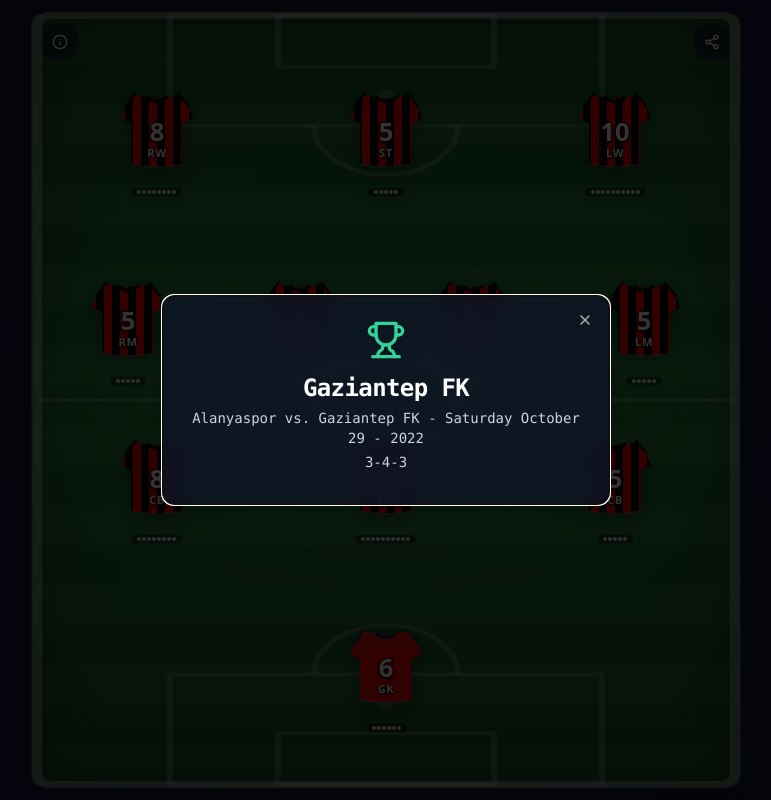
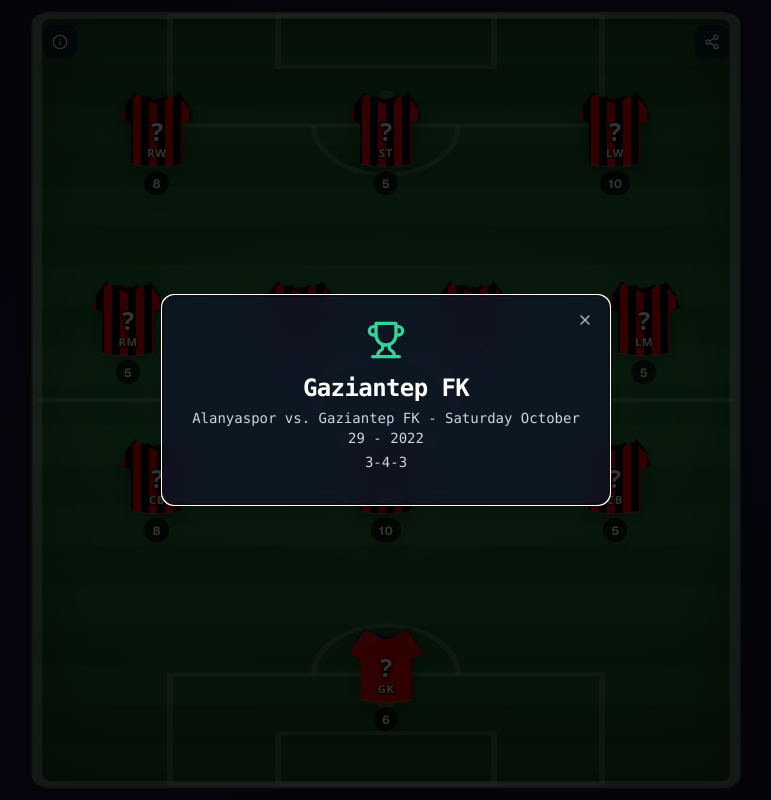
Before and after one commit to otaliptus/missing-eleven-tr, a Next.js app: page / in a window 1280 px wide. Shown: the whole page, without its empty margins (254-1025 px from the left). Built offline with nearby package versions, Linux system fonts and the light colour scheme.

Commit message:
ui: move letter count under jersey

```diff
--- a/components/jersey.tsx
+++ b/components/jersey.tsx
@@ -170,7 +170,7 @@ export function Jersey({ player, state, className, team }: JerseyProps) {
             fontFamily: "system-ui, sans-serif"
           }}
         >
-          {isSolved ? "✓" : isFailed ? "✗" : normalizePlayerName(player.name).length}
+          {isSolved ? "✓" : isFailed ? "✗" : "?"}
         </text>
 
         {/* Position Label */}
@@ -230,11 +230,10 @@ export function Jersey({ player, state, className, team }: JerseyProps) {
             </span>
           </div>
         ) : (
-          <div className="flex gap-px justify-center bg-black/50 px-1.5 py-0.5 rounded-full backdrop-blur-sm shadow-md">
-            {Array.from({ length: Math.min(player.name.length, 10) }).map((_, i) => (
-              <div key={i} className="w-1 h-1 rounded-full bg-white/90" />
-            ))}
-            {player.name.length > 10 && <span className="text-[8px] text-white/90 leading-none ml-px">+</span>}
+          <div className="bg-black/70 px-2 py-0.5 rounded-full backdrop-blur-sm border border-white/20 shadow-lg">
+            <span className="text-[10px] sm:text-xs font-bold text-white uppercase tracking-wide">
+              {normalizePlayerName(player.name).length}
+            </span>
           </div>
         )}
       </div>
```
